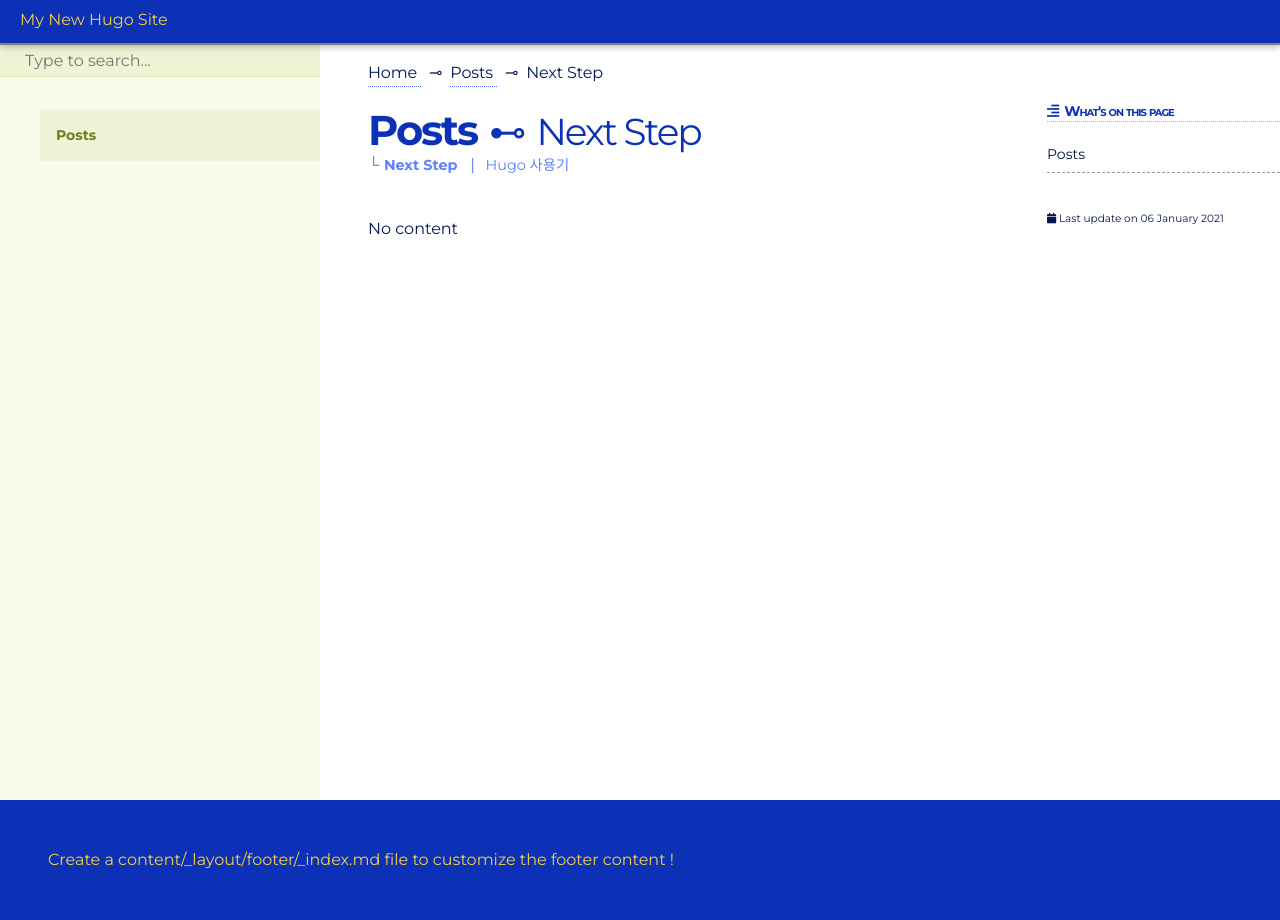
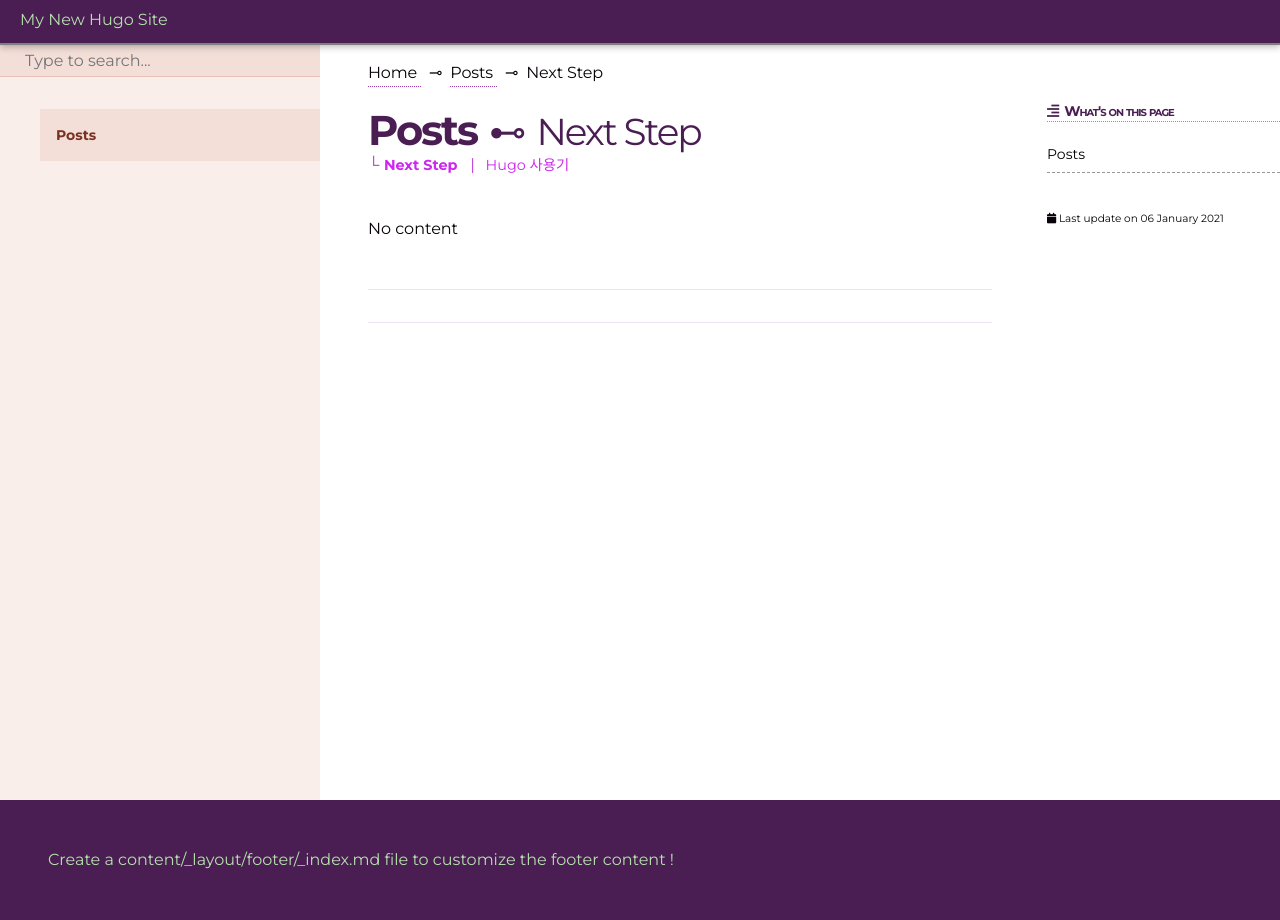
Before and after one commit to calmbrown/calmbrown.github.io, a plain HTML site: page post/index.html in a window 1280 px wide. Drawn offline with nearby package versions, Linux system fonts and the light colour scheme; no server answers.

Commit message:
init please..

```diff
--- a/css/style.main.css
+++ b/css/style.main.css
@@ -3,23 +3,23 @@ body {
   font-family: "Montserrat",sans-serif;
   font-weight: 400;
   line-height: 1.5;
-  color: #061756; }
+  color: #070308; }
   body a {
-    color: #04113e;
+    color: black;
     text-decoration: none;
     background-color: transparent; }
     body a:hover {
       color: initial;
       text-decoration: none; }
   body header {
-    background-color: #0c31b6;
+    background-color: #4a1d53;
     border-bottom: 2px solid gray;
     box-shadow: 0 0 0.2rem rgba(0, 0, 0, 0.1), 0 0.2rem 0.4rem rgba(0, 0, 0, 0.2);
     justify-content: space-between;
     align-items: stretch;
-    color: white; }
+    color: #f1e1f4; }
     body header a, body header a:hover {
-      color: #f3ce49; }
+      color: #b5e2ac; }
     body header > div {
       display: flex;
       flex-direction: row;
@@ -45,7 +45,7 @@ body {
         body header nav.shortcuts li .fa {
           margin-right: 0.5rem; }
         body header nav.shortcuts li a {
-          color: #f4d35c;
+          color: #c2e7bb;
           padding: 0 1rem;
           font-weight: bold;
           font-size: 90%; }
@@ -71,8 +71,8 @@ body {
           letter-spacing: -1px;
           display: block;
           margin-bottom: 14px;
-          border-bottom: 1px dotted #96abf8;
-          color: #0c31b6;
+          border-bottom: 1px dotted #bd70cd;
+          color: #4a1d53;
           font-variant: small-caps; }
         body article section.right-menu > div nav > ul {
           padding: 0px 0px 0px 0px;
@@ -80,7 +80,7 @@ body {
           body article section.right-menu > div nav > ul ul {
             padding: 0px 0px 0px 14px;
             margin: 0px 0px 0px 0px;
-            border-left: 1px solid white; }
+            border-left: 1px solid #f1e1f4; }
             body article section.right-menu > div nav > ul ul li {
               font-size: 90%; }
         body article section.right-menu > div ul {
@@ -96,11 +96,11 @@ body {
       body article section.right-menu .Actions {
         font-size: 75%; }
   body footer {
-    background-color: #0c31b6;
-    color: #f3ce49;
+    background-color: #4a1d53;
+    color: #b5e2ac;
     padding: 3rem; }
     body footer a {
-      color: #f3ce49; }
+      color: #b5e2ac; }
 
 article section.page {
   background-color: inherit; }
@@ -122,11 +122,11 @@ article section.page {
           display: inline-block;
           padding-right: .5rem;
           padding-left: .5rem;
-          color: #061756;
+          color: #070308;
           content: "⊸"; }
         article section.page #ariane ol li a {
-          color: #061756;
-          border-bottom: 1px dotted #4e72f4;
+          color: #070308;
+          border-bottom: 1px dotted #9e3eb1;
           padding-bottom: 4px;
           padding-right: 0px; }
         article section.page #ariane ol li.active:after {
@@ -156,33 +156,33 @@ article section.page {
       min-width: 50px; }
       article section.page nav.subpages li a {
         font-size: 90%;
-        color: #426bff; }
+        color: #c602ed; }
       article section.page nav.subpages li:not(:first-child):before {
         display: inline-block;
         margin-left: 0.4em;
         padding-right: .4rem;
-        color: #426bff;
+        color: #b61ad5;
         content: "|"; }
       article section.page nav.subpages li.active {
         font-weight: bold; }
     article section.page nav.subpages li:first-child:before {
       content: "└ ";
-      color: #426bff; }
+      color: #b61ad5; }
   article section.page div.jump-to-section {
     font-size: smaller;
-    color: #0c31b6; }
+    color: #4a1d53; }
     article section.page div.jump-to-section ul {
       padding-left-left: 0px;
       list-style-type: none; }
       article section.page div.jump-to-section ul li a {
-        color: #426bff; }
+        color: #be0ee1; }
     article section.page div.jump-to-section nav {
       background-color: white;
       opacity: 0.95; }
   article section.page div.chevrons {
     margin-top: 3rem;
-    border-top: 1px solid white;
-    border-bottom: 1px solid white;
+    border-top: 1px solid #f1e1f4;
+    border-bottom: 1px solid #f1e1f4;
     padding: 1rem 0rem;
     display: flex;
     flex-direction: row;
@@ -217,7 +217,7 @@ article section.page {
   article section.page h1:first-of-type {
     font-size: 2.6rem;
     margin-top: 1.5rem !important;
-    color: #0c31b6;
+    color: #4a1d53;
     margin-bottom: 0px;
     line-height: 1.05;
     letter-spacing: -.05em;
@@ -228,7 +228,7 @@ article section.page {
       article section.page h1:first-of-type span:before {
         padding-left: .75rem;
         padding-right: .75rem;
-        color: #0c31b6;
+        color: #4a1d53;
         content: "⊷"; }
 
 article section.page div.content {
@@ -239,14 +239,14 @@ article section.page div.content {
     top: -7rem;
     visibility: hidden; }
   article section.page div.content a {
-    color: #426bff;
+    color: #c800f0;
     font-weight: 500;
     text-decoration: underline; }
   article section.page div.content p {
     margin-top: 1rem;
     margin-bottom: 1rem; }
   article section.page div.content h1 {
-    color: #0f3de6;
+    color: #6c2a79;
     font-variant-ligatures: none;
     font-weight: 800;
     letter-spacing: -0.75px;
--- a/css/style.menu.css
+++ b/css/style.menu.css
@@ -1,11 +1,11 @@
 .autocomplete-suggestions {
-  background-color: #f8faea !important;
+  background-color: #faeeeb !important;
   height: 100vh; }
 
 article > aside {
   /*background-color: $c_light3;*/
-  background-color: rgba(170, 187, 42, 0.1);
-  background-color: #f8faea;
+  background-color: rgba(180, 76, 49, 0.1);
+  background-color: #faeeeb;
   padding: 2rem 0rem 1rem 0rem; }
   article > aside div.search {
     position: absolute;
@@ -17,8 +17,8 @@ article > aside {
       width: 100%;
       height: 2rem;
       border: 0px;
-      background-color: rgba(170, 187, 42, 0.1);
-      border-bottom: 1px solid rgba(170, 187, 42, 0.2); }
+      background-color: rgba(180, 76, 49, 0.1);
+      border-bottom: 1px solid rgba(180, 76, 49, 0.2); }
   article > aside .menu {
     list-style-type: none;
     line-height: 2rem;
@@ -33,7 +33,7 @@ article > aside {
         font-weight: 700;
         font-size: 16px; }
       article > aside .menu > .dd-item > i {
-        color: #93a225;
+        color: #9c412b;
         position: absolute;
         left: 21px;
         font-size: 1em;
@@ -49,9 +49,9 @@ article > aside {
         font-size: 14px;
         /*color: rgb(110, 119, 122);*/
         /*color:$color_main;*/
-        color: #93a225; }
+        color: #9c412b; }
       article > aside .menu .dd-item > i {
-        color: #93a225; }
+        color: #9c412b; }
       article > aside .menu .dd-item ul {
         padding-inline-start: 0px; }
       article > aside .menu .dd-item li {
@@ -61,17 +61,17 @@ article > aside {
       article > aside .menu .dd-item.parent > ul {
         display: block; }
       article > aside .menu .dd-item.active {
-        background-color: rgba(170, 187, 42, 0.1); }
+        background-color: rgba(180, 76, 49, 0.1); }
         article > aside .menu .dd-item.active.haschildren {
           /*background-color: transparent;*/ }
           article > aside .menu .dd-item.active.haschildren > a {
             font-weight: 700; }
         article > aside .menu .dd-item.active > a {
-          color: #717d1c; }
+          color: #783221; }
         article > aside .menu .dd-item.active > ul {
           display: block; }
         article > aside .menu .dd-item.active > div {
-          background-color: #717d1c; }
+          background-color: #783221; }
           article > aside .menu .dd-item.active > div * {
             font-weight: bold;
             border-bottom: dotted 1px red; }
--- a/post/index.html
+++ b/post/index.html
@@ -8,7 +8,7 @@
 </title>
     <meta charset="utf-8">
 <meta name="viewport" content="width=device-width, initial-scale=1, maximum-scale=1, user-scalable=no">
-<meta name="revised" content="2021-01-08T17:28:14 KST">
+<meta name="revised" content="2021-01-08T17:35:24 KST">
 <meta name="description" content="">
 
 
```
Also changed, not shown: categories/index.html (+1 -1 lines), index.html (+1 -1 lines), post/blog-create/index.html (+1 -1 lines), post/next-step/index.html (+1 -1 lines), tags/index.html (+1 -1 lines), test/index.html (+1 -1 lines).
